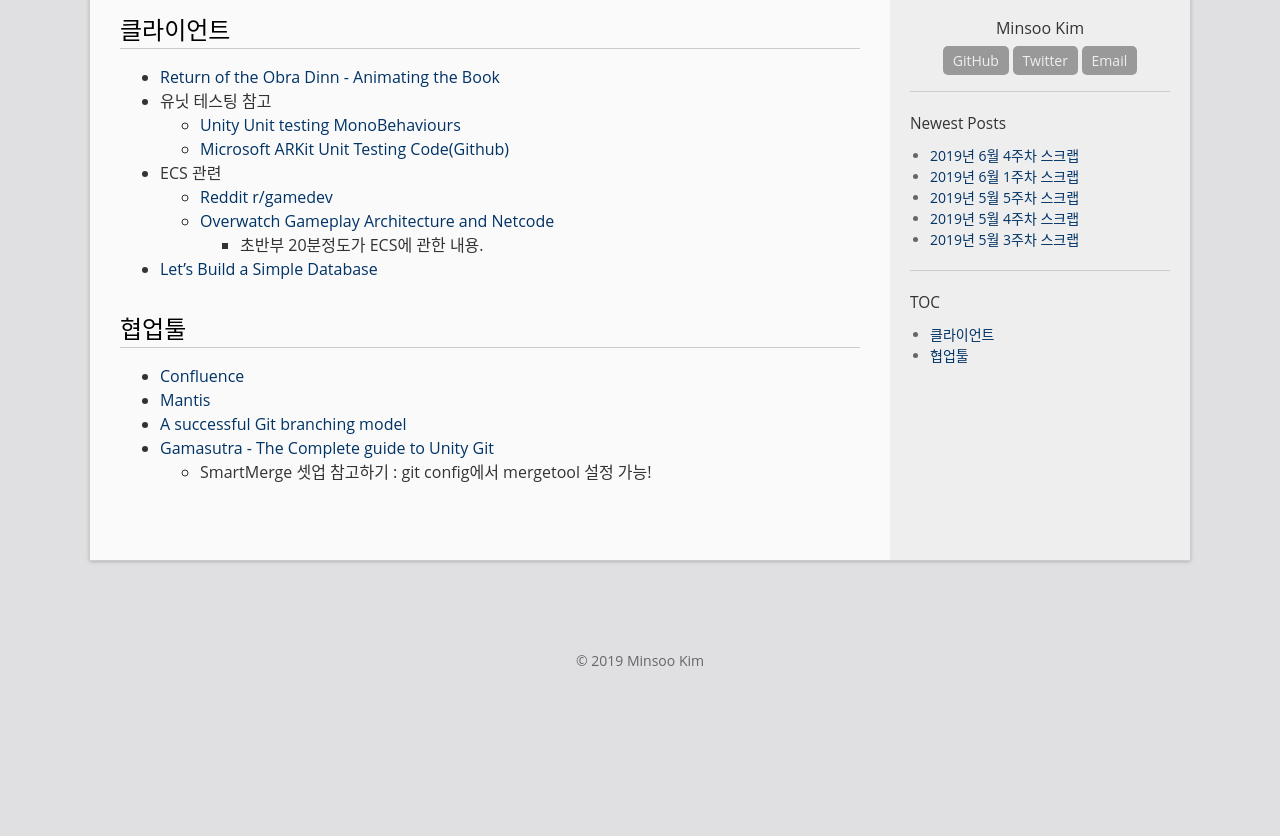
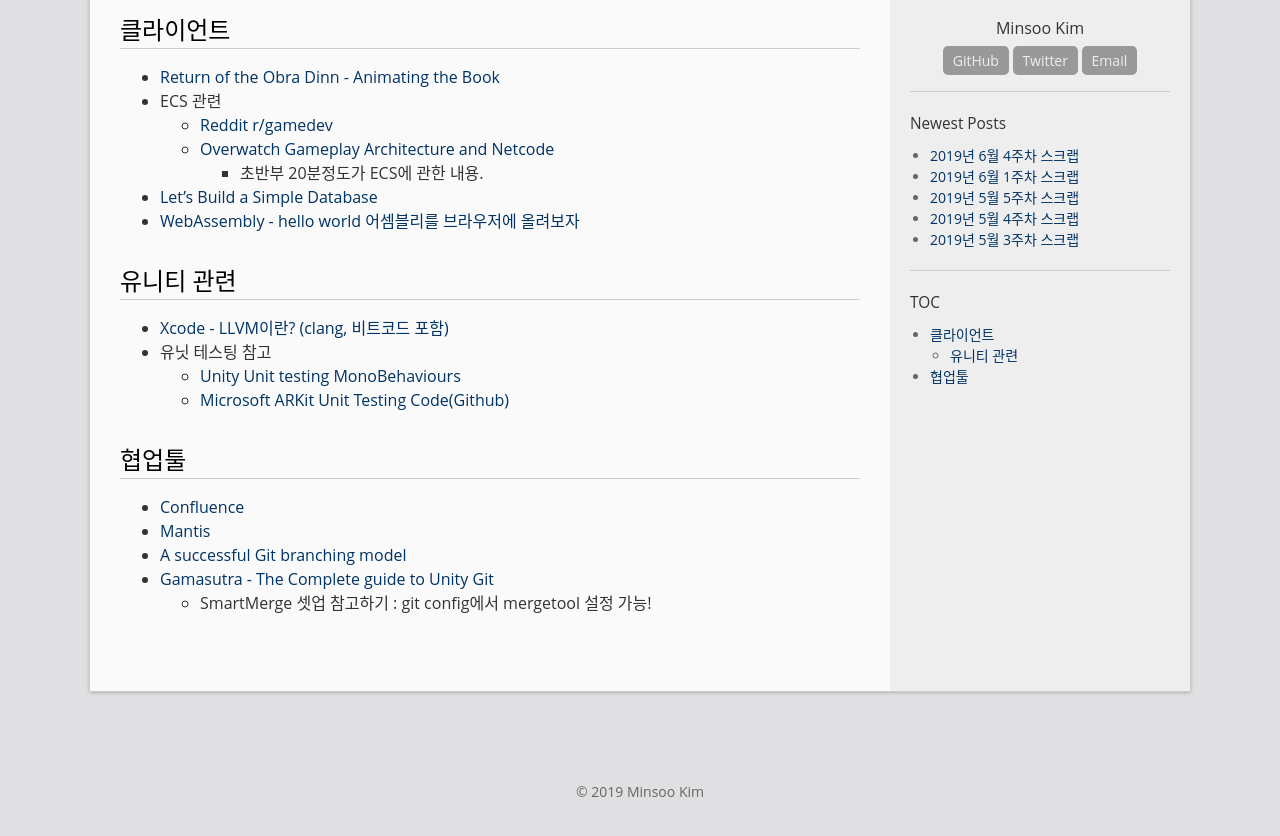
Before and after one commit to GarlicDipping/garlicdipping.github.io, a Jekyll site: the page built from _posts/2019-06-16-scrap05.md, in a window 1280 px wide, cut to the strip 261-1123 px from the top of the page. Shown: the top 836 px of the strip. Built offline with Jekyll 4.4.1, drawn with Linux system fonts in a browser that asks for light colours; comment, search, counter and statistics services are not loaded; before the commit the page ends 992 px from its top, so only the background shows below that.

Commit message:
no message

```diff
--- a/_posts/2019-06-16-scrap05.md
+++ b/_posts/2019-06-16-scrap05.md
@@ -11,15 +11,19 @@ categories: 스크랩
 # 클라이언트
 
 - [Return of the Obra Dinn - Animating the Book](https://forums.tigsource.com/index.php?topic=40832.msg1406158#msg1406158)
-- 유닛 테스팅 참고
-  - [Unity Unit testing MonoBehaviours](https://blogs.unity3d.com/kr/2014/06/03/unit-testing-part-2-unit-testing-monobehaviours/)
-  - [Microsoft ARKit Unit Testing Code(Github)](https://github.com/microsoft/MixedRealityToolkit-Unity/tree/mrtk_release/Assets/MixedRealityToolkit.Tests)
 - ECS 관련
   - [Reddit r/gamedev](https://amp.reddit.com/r/gamedev/comments/6s127j/im_struggling_to_think_of_a_way_to_implement_the/)
   - [Overwatch Gameplay Architecture and Netcode](https://www.youtube.com/watch?v=W3aieHjyNvw)
     - 초반부 20분정도가 ECS에 관한 내용.
 - [Let's Build a Simple Database](https://cstack.github.io/db_tutorial/)
+- [WebAssembly - hello world 어셈블리를 브라우저에 올려보자](https://www.devpools.kr/2017/01/21/webassembly-binaryen-emscripten/)
 
+## 유니티 관련
+
+- [Xcode - LLVM이란? (clang, 비트코드 포함)](http://kyejusung.com/2015/11/llvm%EC%9D%B4%EB%9E%80-clang-%EB%B9%84%ED%8A%B8%EC%BD%94%EB%93%9C-%ED%8F%AC%ED%95%A8/)
+- 유닛 테스팅 참고
+  - [Unity Unit testing MonoBehaviours](https://blogs.unity3d.com/kr/2014/06/03/unit-testing-part-2-unit-testing-monobehaviours/)
+  - [Microsoft ARKit Unit Testing Code(Github)](https://github.com/microsoft/MixedRealityToolkit-Unity/tree/mrtk_release/Assets/MixedRealityToolkit.Tests)
 
 # 협업툴
 
```
